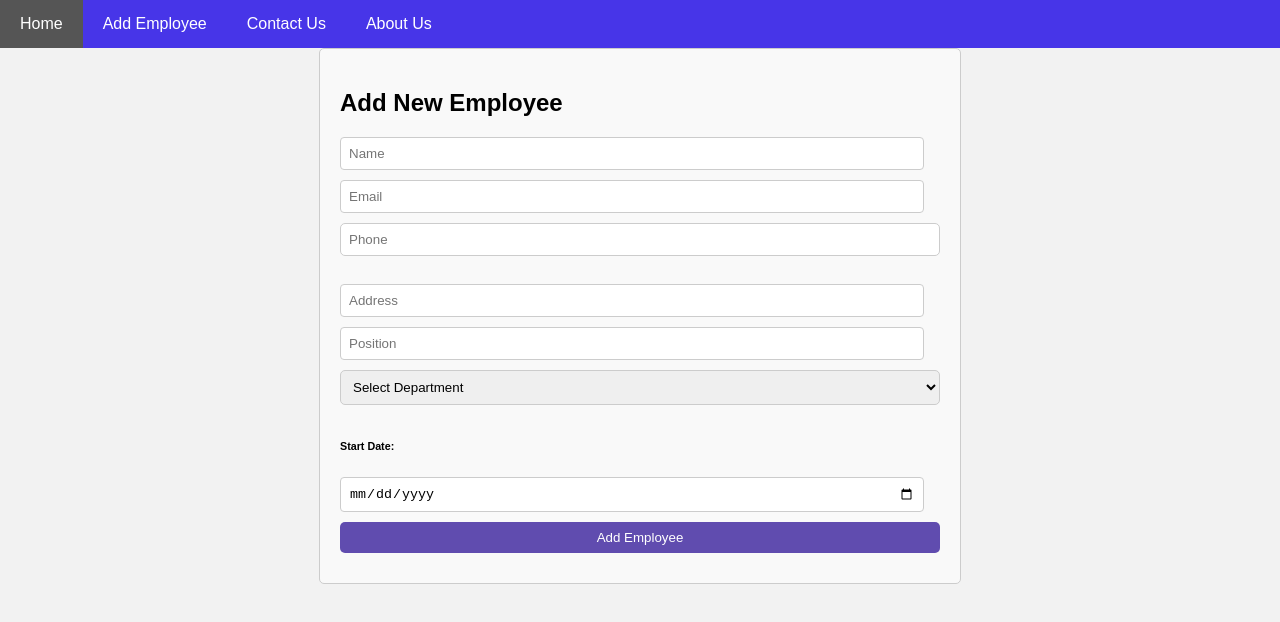
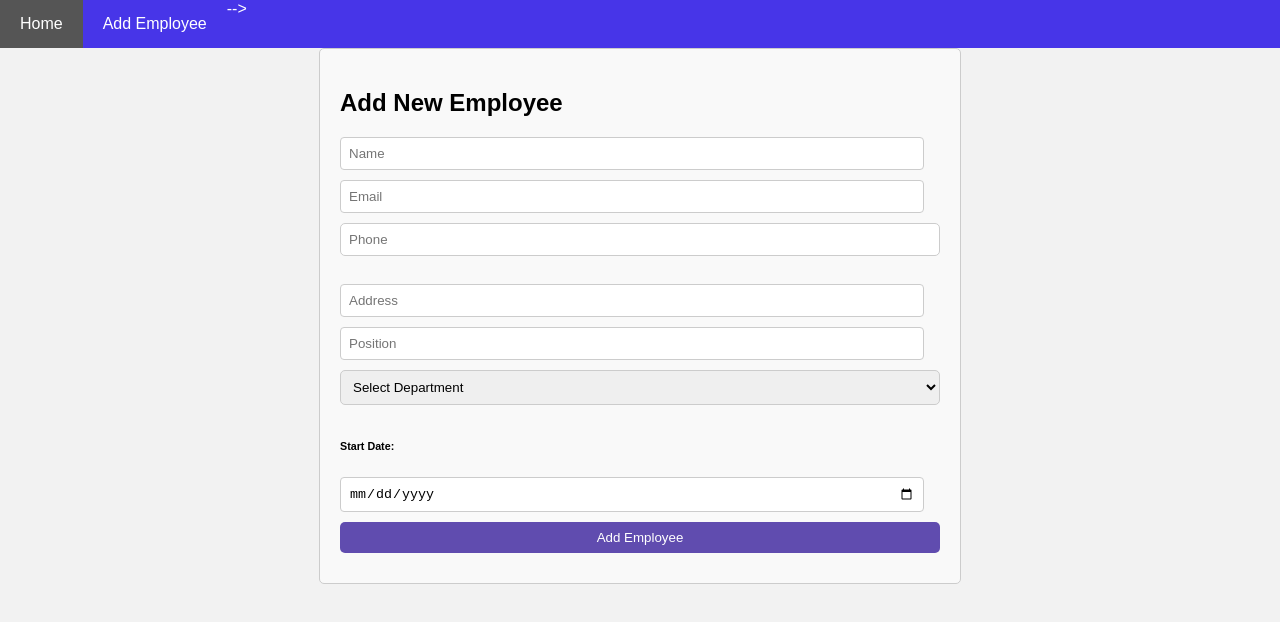
Before and after one commit to Lavin-Valechha/employee-management-system, a website: page angular-frontend/index.html in a window 1280 px wide. Drawn offline with nearby package versions, Linux system fonts and the light colour scheme; some packages are replaced by stand-ins of ours.

Commit message:
Update index.html

```diff
--- a/angular-frontend/index.html
+++ b/angular-frontend/index.html
@@ -51,9 +51,9 @@
     <ul>
       <li><a href="#!/employees">Home</a></li>
       <li><a href="#!/addEmployee">Add Employee</a></li>
-      <li><a href="#!/Contact">Contact Us</a></li>
-      <li><a href="#!/About">About Us</a></li>
-      <!-- Add more navigation links as needed -->
+<!--       <li><a href="#!/Contact">Contact Us</a></li>
+<!--       <li><a href="#!/About">About Us</a></li> -->
+      <!-- Add more navigation links as needed --> -->
     </ul>
   </nav>
   <div ng-view></div>
```
